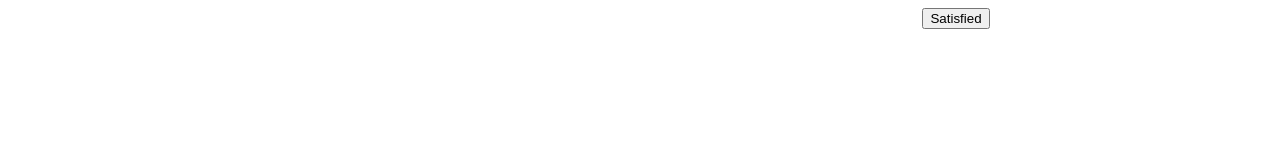
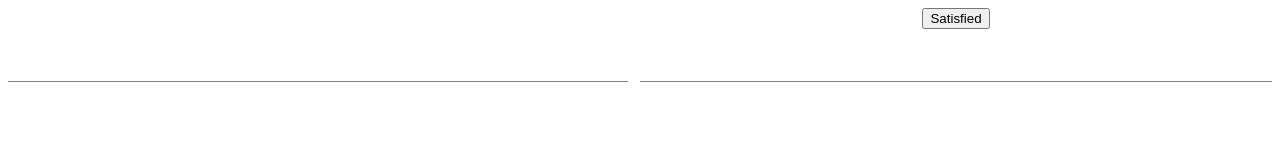
Before and after one commit to theY4Kman/campbell, a plain HTML site: page campbell.html in a window 1280 px wide. Both pictures are taken after a click on the button "Satisfied". Drawn offline with nearby package versions, Linux system fonts and the light colour scheme.

Commit message:
Style improvements and improved satisfaction handling

```diff
--- a/campbell.html
+++ b/campbell.html
@@ -7,6 +7,7 @@
         <script src="string.js"></script>
         <script src="campbell.js"></script>
         <link rel="stylesheet" href="screen.css" />
+        <title>Campbell Editor</title>
     </head>
     <body>
         <div id="actions">
--- a/campbell.js
+++ b/campbell.js
@@ -19,6 +19,7 @@
     $initial.attr('id', initial_id_prefix + paragraph_counter);
     paragraph_counter += 1;
     newDistilledParagraph($initial);
+    resizeInitial($initial);
     return $initial;
   };
 
@@ -92,7 +93,6 @@
       $p = newInitialParagraph(after);
       $this.after($p);
       $p.focus();
-      newDistilledParagraph($p);
     }
     $this.data('distilled-initial').html($this.html());
     return resizeInitial($this);
@@ -103,20 +103,34 @@
     $initial_editor.empty();
     $containers = $distilled_editor.children();
     $containers.remove();
-    return $containers.each(function() {
-      var $initial, $replacements, $this;
+    $containers.each(function() {
+      var $initial, $replacements, $this, initial_text, replacements;
       $this = $(this);
       $replacements = $this.children('.replacement');
-      if ($replacements.length === 0) {
-        $initial = newInitialParagraph($this.children('.initial').html());
-        return $initial_editor.append($initial);
+      replacements = [];
+      $replacements.each(function() {
+        var text;
+        text = $(this).html();
+        if (text) {
+          return replacements.push(text);
+        }
+      });
+      if (replacements.length === 0) {
+        initial_text = $this.children('.initial').html();
+        if (initial_text) {
+          $initial = newInitialParagraph(initial_text);
+          return $initial_editor.append($initial);
+        }
       } else {
-        return $replacements.each(function() {
-          $initial = newInitialParagraph($(this).html());
+        return $.each(replacements, function() {
+          $initial = newInitialParagraph(this);
           return $initial_editor.append($initial);
         });
       }
     });
+    if ($initial_editor.children().length === 0) {
+      return newInitialParagraph().appendTo($initial_editor);
+    }
   };
 
   resizeInitial = function($initial) {
--- a/screen.less
+++ b/screen.less
@@ -1,3 +1,7 @@
+p {
+    font-family: sans-serif;
+}
+
 #actions,
 #initial,
 #distilled {
@@ -16,7 +20,6 @@
 
 #distilled {
     p {
-        padding-left: 10px;
         word-break: break-all;
 
         &.initial {
@@ -28,12 +31,18 @@
 
 #initial {
     p {
-        padding-right: 10px;
     }
+}
+
+#initial p,
+#distilled div {
+    border-bottom: 1px solid gray;
 }
 
 p {
     min-height: 20px;
+    padding: 0 10px;
+    width: 95%;
 }
 
 
```
Also changed, not shown: screen.css, 1 other file.
